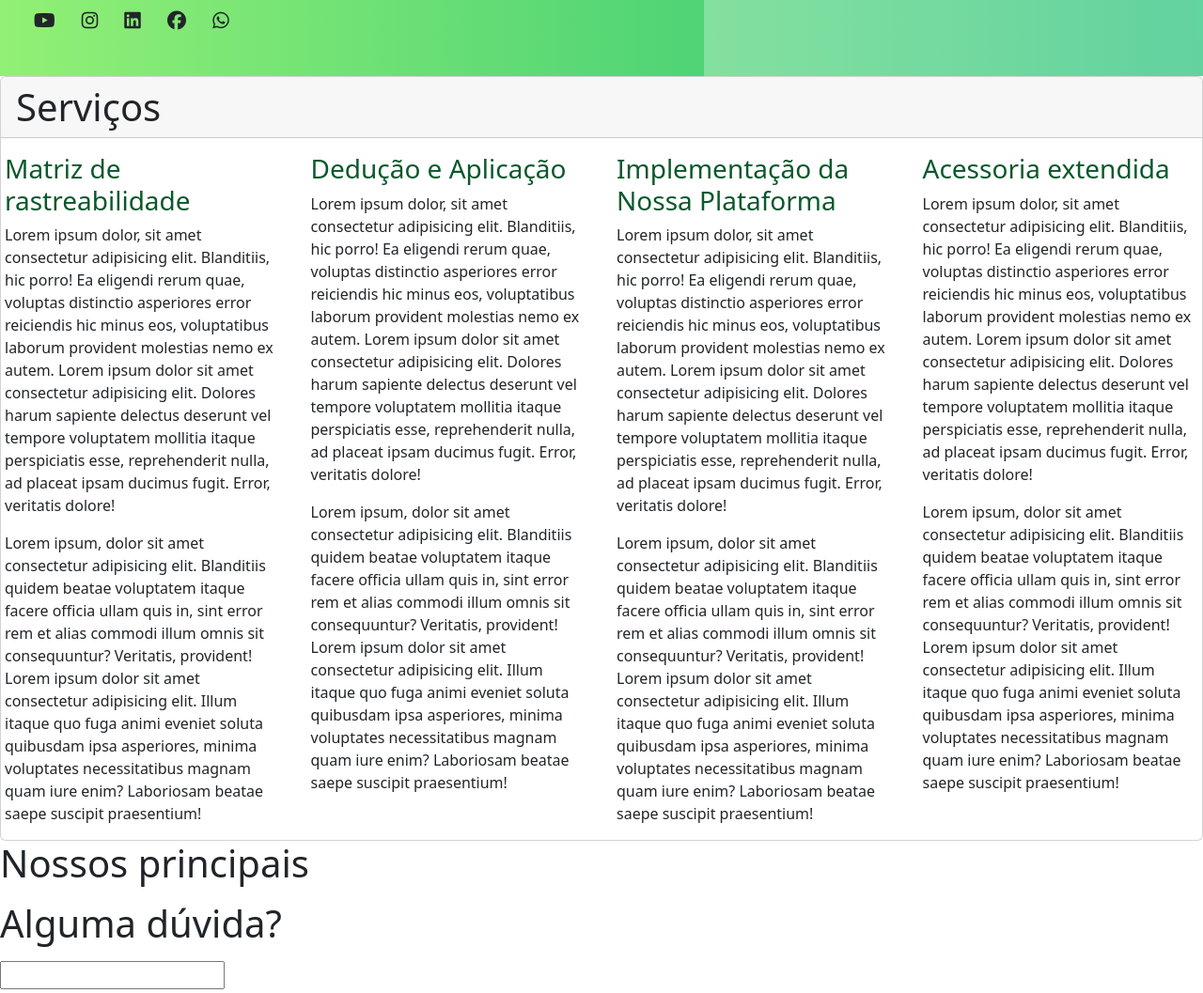
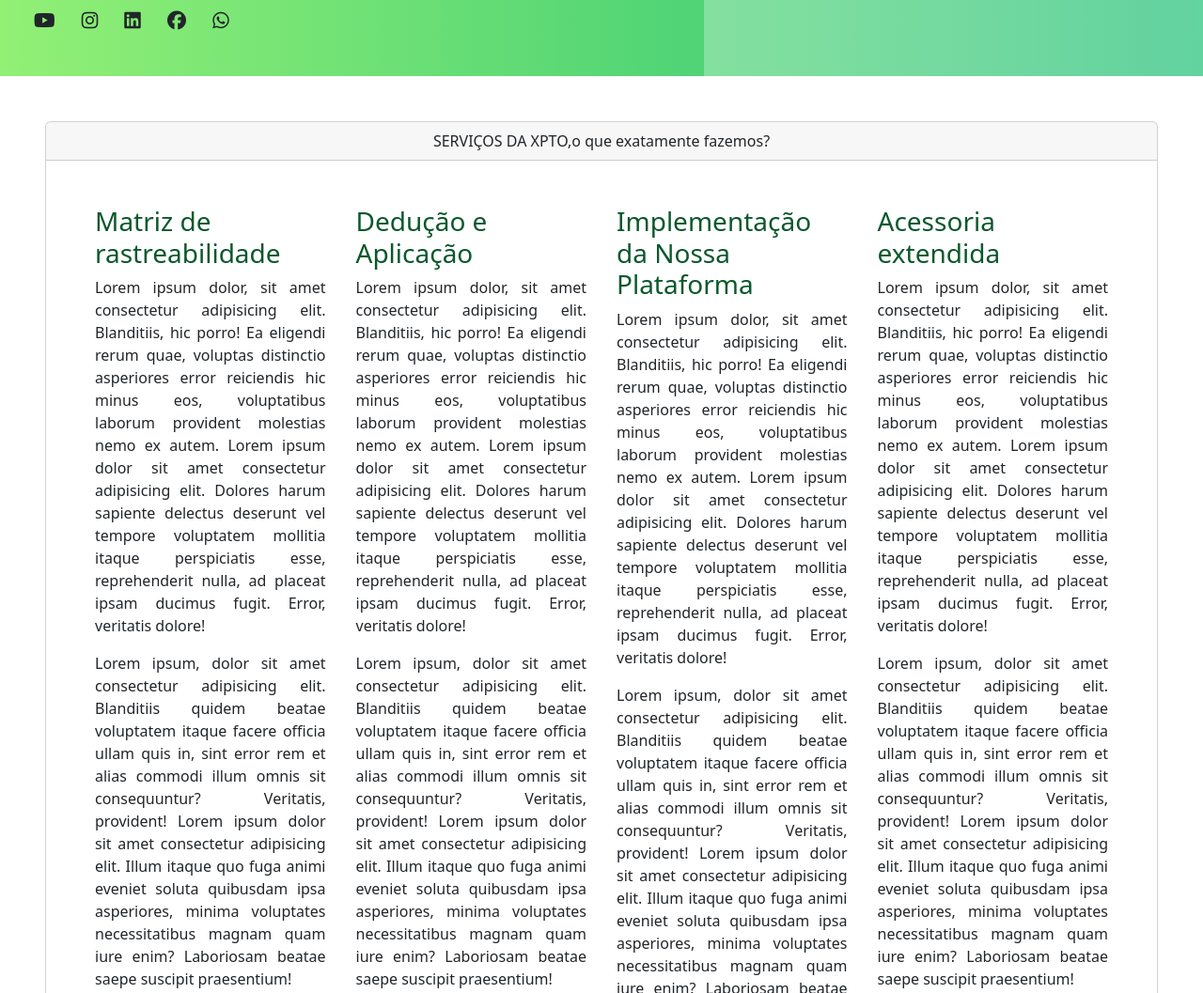
Before and after one commit to leticia-soares/consutoria-xpto, a plain HTML site: page index.html in a window 1280 px wide. Shown: the part 721-1778 px from the top of the page at 94% size. Drawn offline with nearby package versions, Linux system fonts and the light colour scheme.

Commit message:
adicionando contéudo da segunda section

```diff
--- a/assets/css/style.css
+++ b/assets/css/style.css
@@ -35,14 +35,6 @@ hr{
   color: #0b582c;
 }
 
-.color2 {
-	color: #1fbf76;
+.card-text{
+	text-align: justify;
 }
-
-.color3 {
-	color: #92f075;
-}
-
-.color4 {
-	color: #180f55;
-}
--- a/index.html
+++ b/index.html
@@ -89,28 +89,32 @@
                 </div>
             </section>
             <section>
-                <div class="card">
-                    <h1 class="card-header">Serviços</h1>
+                <div class="card m-5">
+                    <div class="card-header" align="center">
+                        <span class="text-uppercase">Serviços da XPTO,</span><span>o que exatamente fazemos?</span>
+                    </div>
                     <div class="row">
-                        <div class="card-body col-md-3">
+                        <div class="card-body p-5 d-flex">
+                            <div class="col-md-3 px-3">
                                 <h3 class="card-title color">Matriz de rastreabilidade</h3>
                                 <p class="card-text">Lorem ipsum dolor, sit amet consectetur adipisicing elit. Blanditiis, hic porro! Ea eligendi rerum quae, voluptas distinctio asperiores error reiciendis hic minus eos, voluptatibus laborum provident molestias nemo ex autem. Lorem ipsum dolor sit amet consectetur adipisicing elit. Dolores harum sapiente delectus deserunt vel tempore voluptatem mollitia itaque perspiciatis esse, reprehenderit nulla, ad placeat ipsam ducimus fugit. Error, veritatis dolore!</p>
                                 <p class="card-text">Lorem ipsum, dolor sit amet consectetur adipisicing elit. Blanditiis quidem beatae voluptatem itaque facere officia ullam quis in, sint error rem et alias commodi illum omnis sit consequuntur? Veritatis, provident! Lorem ipsum dolor sit amet consectetur adipisicing elit. Illum itaque quo fuga animi eveniet soluta quibusdam ipsa asperiores, minima voluptates necessitatibus magnam quam iure enim? Laboriosam beatae saepe suscipit praesentium!</p>
                             </div>
-                        <div class="card-body col-md-3">
+                            <div class="col-md-3 px-3">
                                 <h3 class="card-title color">Dedução e Aplicação</h3>
                                 <p class="card-text">Lorem ipsum dolor, sit amet consectetur adipisicing elit. Blanditiis, hic porro! Ea eligendi rerum quae, voluptas distinctio asperiores error reiciendis hic minus eos, voluptatibus laborum provident molestias nemo ex autem. Lorem ipsum dolor sit amet consectetur adipisicing elit. Dolores harum sapiente delectus deserunt vel tempore voluptatem mollitia itaque perspiciatis esse, reprehenderit nulla, ad placeat ipsam ducimus fugit. Error, veritatis dolore!</p>
                                 <p class="card-text">Lorem ipsum, dolor sit amet consectetur adipisicing elit. Blanditiis quidem beatae voluptatem itaque facere officia ullam quis in, sint error rem et alias commodi illum omnis sit consequuntur? Veritatis, provident! Lorem ipsum dolor sit amet consectetur adipisicing elit. Illum itaque quo fuga animi eveniet soluta quibusdam ipsa asperiores, minima voluptates necessitatibus magnam quam iure enim? Laboriosam beatae saepe suscipit praesentium!</p>
                             </div>
-                        <div class="card-body col-md-3">
+                            <div class="col-md-3 px-3">
                                 <h3 class="card-title color">Implementação da Nossa Plataforma</h3>
                                 <p class="card-text">Lorem ipsum dolor, sit amet consectetur adipisicing elit. Blanditiis, hic porro! Ea eligendi rerum quae, voluptas distinctio asperiores error reiciendis hic minus eos, voluptatibus laborum provident molestias nemo ex autem. Lorem ipsum dolor sit amet consectetur adipisicing elit. Dolores harum sapiente delectus deserunt vel tempore voluptatem mollitia itaque perspiciatis esse, reprehenderit nulla, ad placeat ipsam ducimus fugit. Error, veritatis dolore!</p>
                                 <p class="card-text">Lorem ipsum, dolor sit amet consectetur adipisicing elit. Blanditiis quidem beatae voluptatem itaque facere officia ullam quis in, sint error rem et alias commodi illum omnis sit consequuntur? Veritatis, provident! Lorem ipsum dolor sit amet consectetur adipisicing elit. Illum itaque quo fuga animi eveniet soluta quibusdam ipsa asperiores, minima voluptates necessitatibus magnam quam iure enim? Laboriosam beatae saepe suscipit praesentium!</p>
                             </div>
-                        <div class="card-body col-md-3">
+                            <div class="col-md-3 px-3">
                                 <h3 class="card-title color">Acessoria extendida</h3>
                                 <p class="card-text">Lorem ipsum dolor, sit amet consectetur adipisicing elit. Blanditiis, hic porro! Ea eligendi rerum quae, voluptas distinctio asperiores error reiciendis hic minus eos, voluptatibus laborum provident molestias nemo ex autem. Lorem ipsum dolor sit amet consectetur adipisicing elit. Dolores harum sapiente delectus deserunt vel tempore voluptatem mollitia itaque perspiciatis esse, reprehenderit nulla, ad placeat ipsam ducimus fugit. Error, veritatis dolore!</p>
                                 <p class="card-text">Lorem ipsum, dolor sit amet consectetur adipisicing elit. Blanditiis quidem beatae voluptatem itaque facere officia ullam quis in, sint error rem et alias commodi illum omnis sit consequuntur? Veritatis, provident! Lorem ipsum dolor sit amet consectetur adipisicing elit. Illum itaque quo fuga animi eveniet soluta quibusdam ipsa asperiores, minima voluptates necessitatibus magnam quam iure enim? Laboriosam beatae saepe suscipit praesentium!</p>
+                            </div>
                         </div>
                     </div>
                 </div>
```
Lines whose indentation alone changed are shown as unchanged.
